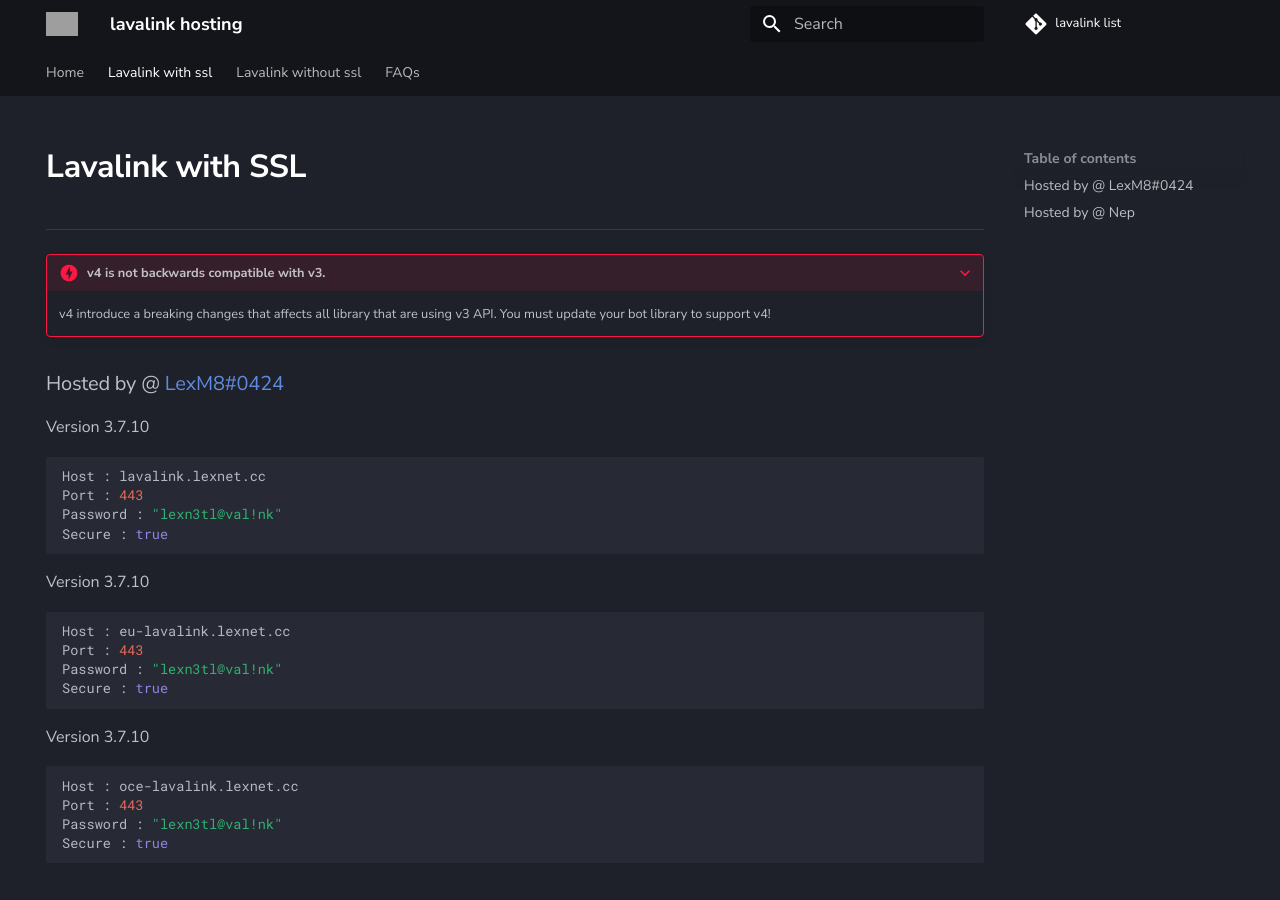
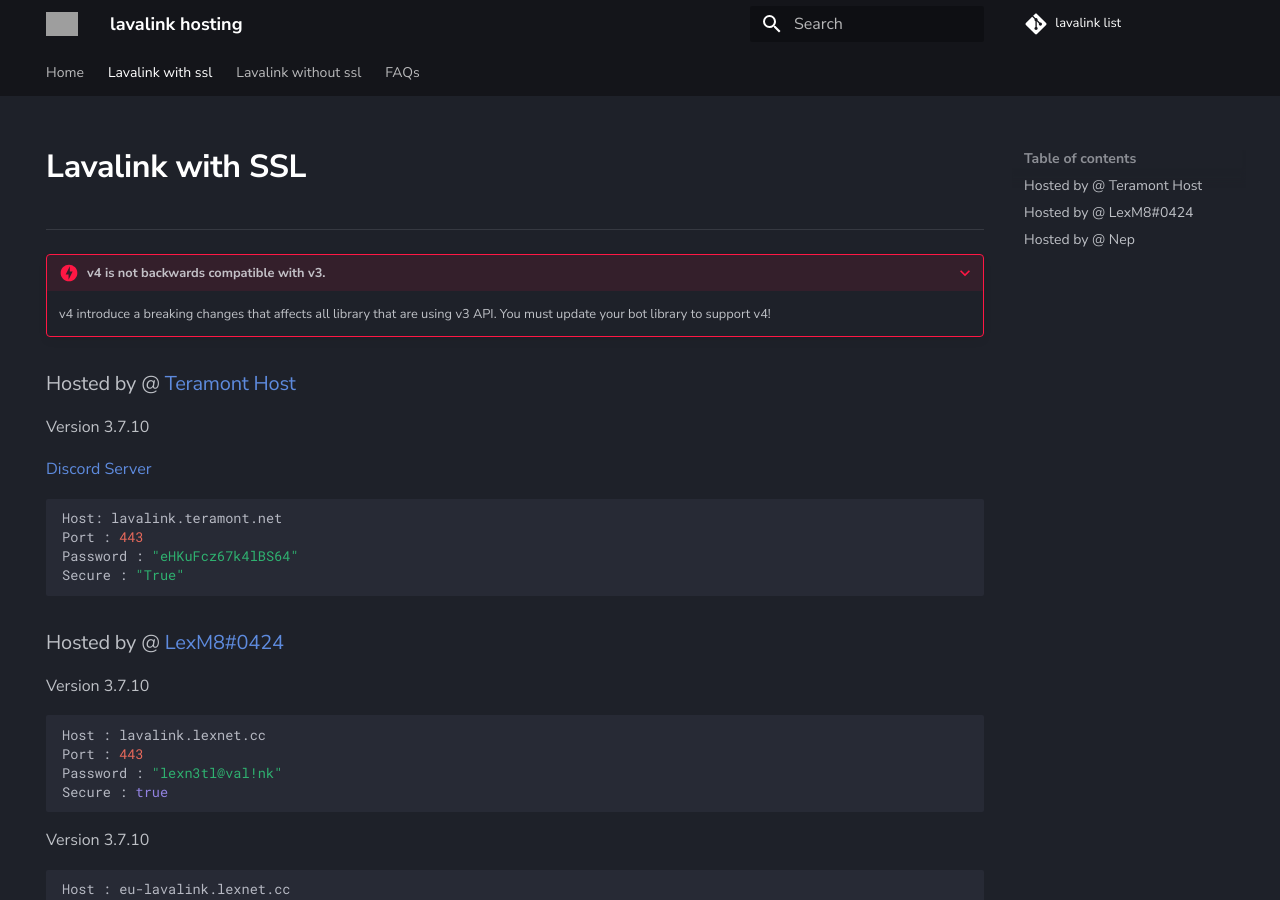
Before and after one commit to DarrenOfficial/lavalink-list, an MkDocs documentation site: the page built from docs/SSL/lavalink-with-ssl.md, in a window 1280 px wide and 900 px high. Built offline with MkDocs 1.6.1 and Material for MkDocs 9.7.7, drawn with Linux system fonts in a browser that asks for light colours; comment, search, counter and statistics services are not loaded; grey boxes are pictures that could not be loaded.

Commit message:
Update lavalink-with-ssl.md (#420)
* Update lavalink-with-ssl.md

Add new host

* Update lavalink-with-ssl.md

443

````diff
--- a/docs/SSL/lavalink-with-ssl.md
+++ b/docs/SSL/lavalink-with-ssl.md
@@ -14,6 +14,17 @@ description: SSL Uses Secure WS connection, whilst No SSL uses standard WS. if y
 
     v4 introduce a breaking changes that affects all library that are using v3 API.
     You must update your bot library to support v4!
+
+### Hosted by @ [Teramont Host](https://www.teramont.net/)
+Version 3.7.10
+
+[Discord Server](https://www.teramont.net/discord)
+```bash
+Host: lavalink.teramont.net
+Port : 443
+Password : "eHKuFcz67k4lBS64"
+Secure : "True"
+```
 
 ### Hosted by @ [LexM8#0424](https://freelavalink.lexnet.cc)
 Version 3.7.10
````
